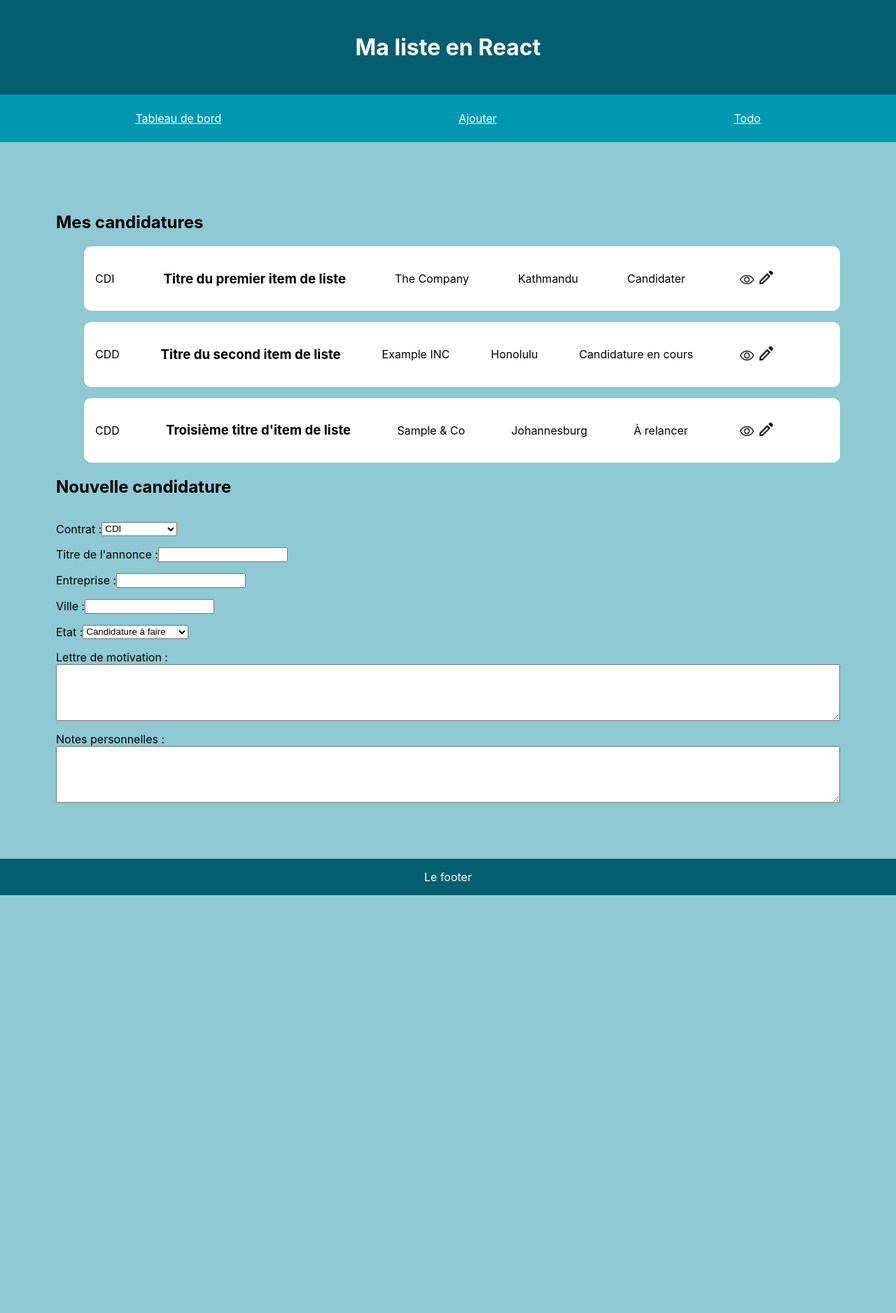
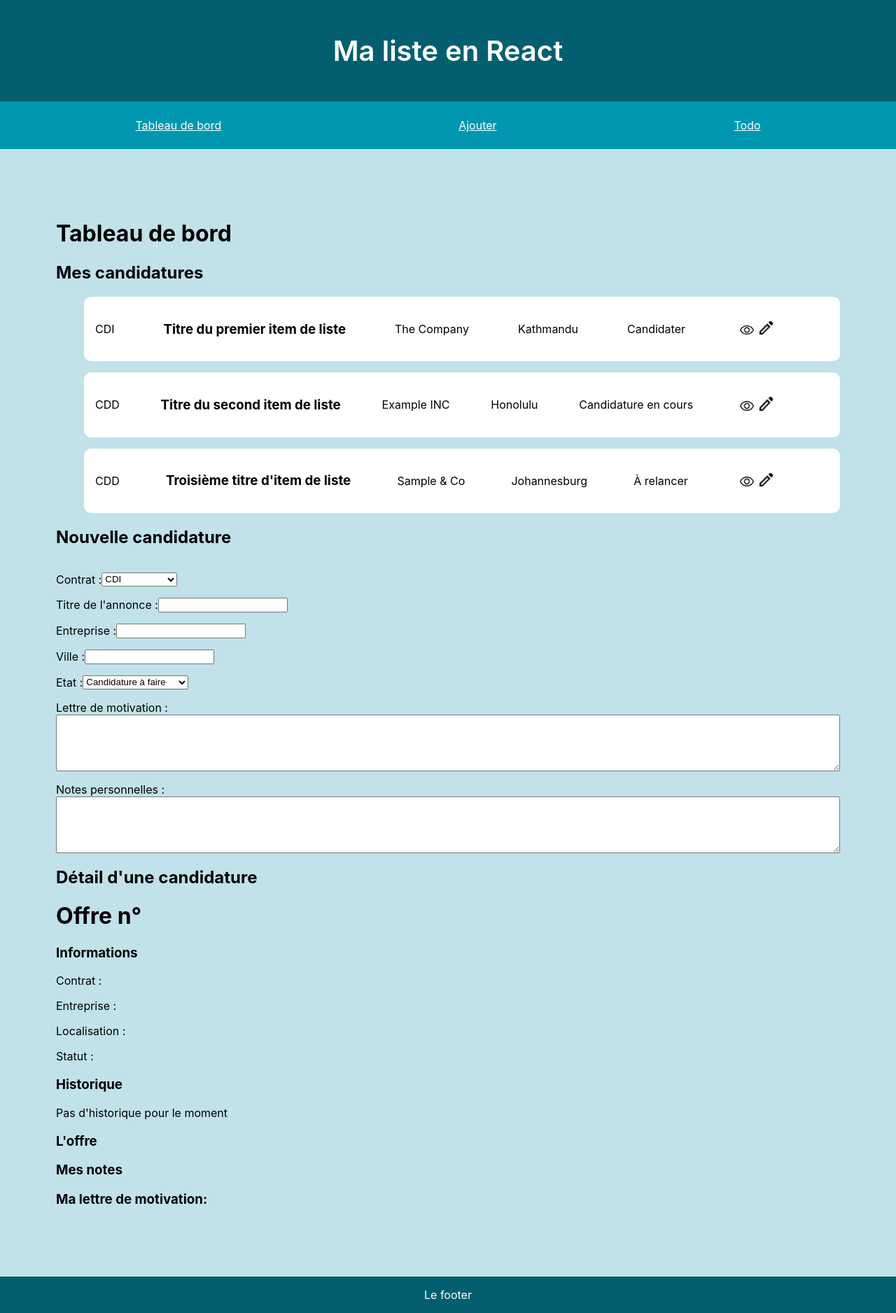
Before and after one commit to DianeBinsztok/react-project, a React (Create React App) app: page / in a window 1280 px wide. Shown: the whole page at 70% size. Before the commit the page ends 1279 px from the top, so only its background shows below. Built offline with nearby package versions, Linux system fonts and the light colour scheme.

Commit message:
feat: ApplicationDEtail component

```diff
--- /dev/null
+++ b/src/components/ApplicationDetail.js
@@ -0,0 +1,43 @@
+import '../styles/ApplicationListItem.css';
+
+
+// Les props doivent être passées sous forme d'objet
+function ApplicationDetail({id, title, contract, company, city, status, content, notes, coverLetter}) {
+    return (
+            <div>
+                <h1>Offre n° {id}</h1>
+                <h2>{title}</h2>
+
+                <div>
+                <h3>Informations</h3>
+                <p>Contrat : {contract}</p>
+                <p>Entreprise : {company}</p>
+                <p>Localisation : {city}</p>
+                <p>Statut : {status}</p>
+                </div>
+
+                <div>
+                <h3>Historique</h3>
+                <p>Pas d'historique pour le moment</p>
+                </div>
+
+                <div>
+                <h3>L'offre</h3>
+                <p>{content}</p>
+                </div>
+
+                <div>
+                <h3>Mes notes</h3>
+                <p>{notes}</p>
+                </div>
+
+                <div>
+                <h3>Ma lettre de motivation:</h3>
+                <p>{coverLetter}</p>
+                </div>
+
+            </div>
+    );
+
+}
+export default ApplicationDetail;
--- a/src/components/Header.js
+++ b/src/components/Header.js
@@ -4,7 +4,7 @@ import Nav from './Nav'
 function Header() {
     return (
         <header>
-            <h1>Ma liste en React</h1>
+            <p id="site-title">Ma liste en React</p>
             <Nav />
         </header>
     );
--- a/src/components/Main.js
+++ b/src/components/Main.js
@@ -1,4 +1,5 @@
 import '../styles/Main.css';
+import ApplicationDetail from './ApplicationDetail';
 import List from './List'
 import NewApplication from './NewApplication'
 
@@ -7,11 +8,15 @@ import NewApplication from './NewApplication'
 function Main() {
     return (
         <main>
+            <h1>Tableau de bord</h1>
             <h2>Mes candidatures</h2>
             <List />
 
             <h2>Nouvelle candidature</h2>
             <NewApplication/>
+
+            <h2>Détail d'une candidature</h2>
+            <ApplicationDetail/>
         </main>
     );
 }
--- a/src/styles/App.css
+++ b/src/styles/App.css
@@ -40,7 +40,7 @@
 /*Ajouts perso:*/
 
 body{
-  background-color: rgb(142, 201, 212);
+  background-color: rgb(192, 226, 232);
 }
 #content{
   display: flex;
--- a/src/styles/Header.css
+++ b/src/styles/Header.css
@@ -1,8 +1,10 @@
 header{
     background-color: rgb(3, 95, 111);
 }
-h1{
+#site-title{
     color: #ffffff;
     text-align: center;
+    font-size: 2.5em;
+    font-weight: 600;
     margin: 3rem;
 }
```
